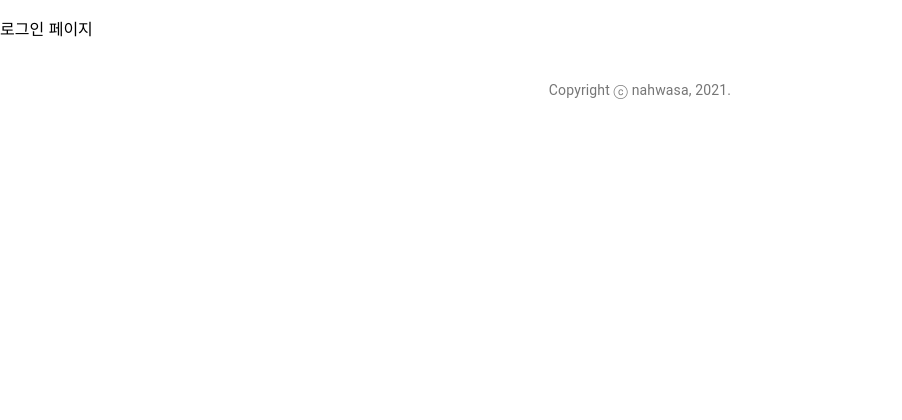
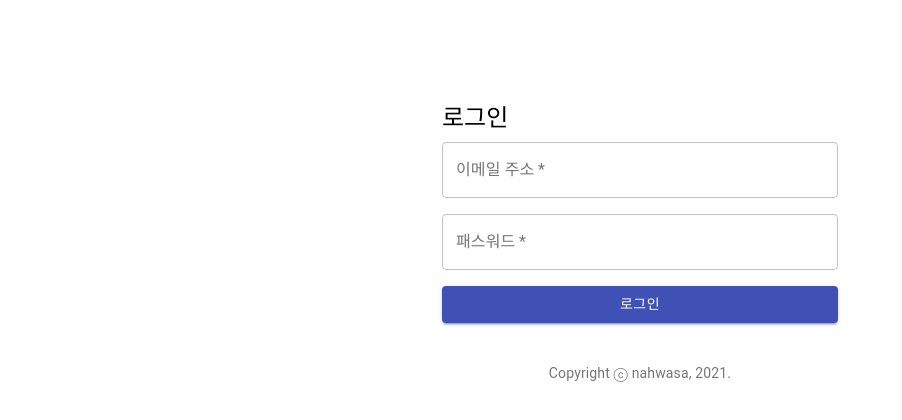
Before and after one commit to nahwasa/frontend-of-toy-project-for-exp-new-things, a React (Create React App) app: page /login in a window 1280 px wide. Shown: the top 420 px of the page, without its empty margins (0-902 px from the left). Built offline with nearby package versions, Linux system fonts and the light colour scheme.

Commit message:
JWT로 백엔드와 연동 가능하도록 함. 로그인 화면 추가. gitignore 추가.

```diff
--- a/src/Login.js
+++ b/src/Login.js
@@ -1,7 +1,65 @@
 import React, {useState} from 'react';
+import {signin} from "./service/ApiService";
+import {Button, Container, Grid, TextField, Typography} from "@material-ui/core";
 
 export const Login = () => {
+    let handleSubmit = (event) => {
+        event.preventDefault();
+        const data = new FormData(event.target);
+        const email = data.get("email");
+        const password = data.get("password");
+
+        signin({email: email, password: password});
+    }
+
     return (
-        <p>로그인 페이지</p>
+        <Container component={"main"} maxWidth={"xs"} style={{marginTop: "8%"}}>
+            <Grid container spacing={2}>
+                <Grid item xs={12}>
+                    <Typography component={"h1"} variant={"h5"}>
+                        로그인
+                    </Typography>
+                </Grid>
+            </Grid>
+
+            <form noValidate onSubmit={handleSubmit}>
+                {" "}
+                <Grid container spacing={2}>
+                    <Grid item xs={12}>
+                        <TextField
+                            variant={"outlined"}
+                            required
+                            fullWidth
+                            id={"email"}
+                            label={"이메일 주소"}
+                            name={"email"}
+                            autoComplete={"email"}
+                        />
+                    </Grid>
+                    <Grid item xs={12}>
+                        <TextField
+                            variant={"outlined"}
+                            required
+                            fullWidth
+                            id={"password"}
+                            label={"패스워드"}
+                            type={"password"}
+                            name={"password"}
+                            autoComplete={"current-password"}
+                        />
+                    </Grid>
+                    <Grid item xs={12}>
+                        <Button
+                            type={"submit"}
+                            fullWidth
+                            variant={"contained"}
+                            color={"primary"}
+                        >
+                            로그인
+                        </Button>
+                    </Grid>
+                </Grid>
+            </form>
+        </Container>
     );
 }
--- a/src/service/ApiService.js
+++ b/src/service/ApiService.js
@@ -1,15 +1,44 @@
 import {API_BASE_URL} from "../app-config";
 import axios from "axios";
+
+const ACCESS_TOKEN_KEY = "ACCESS_TOKEN";
+
+const getCallHeaders = () => {
+    let headers = {
+        "Content-Type": "application/json"
+    };
+
+    const accessToken = localStorage.getItem(ACCESS_TOKEN_KEY);
+    if (accessToken && accessToken != null) {
+        headers.Authorization = `Bearer ${accessToken}`;
+    }
+
+    return headers;
+}
 
 export const call = (api, method, request={}) =>
     axios({
         baseURL: API_BASE_URL,
         url: api,
         method: method,
-        data: request
+        data: request,
+        headers: getCallHeaders()
     }).catch((e) => {
+        console.log("error : " + e);
         alert("로그인이 필요합니다.");
         if (e.response.status === 403) {
             window.location.href = "/login";
         }
     });
+
+export const signin = (userDTO) => {
+    (async () => {
+        let response = await call("/auth/signin", "POST", userDTO);
+        console.log("response : ", response);
+
+        if (response.data.token) {
+            localStorage.setItem(ACCESS_TOKEN_KEY, response.data.token);
+            window.location.href = "/";
+        }
+    })();
+}
```
Also changed, not shown: 1 other file (tests, documents, lock files or other folders).
